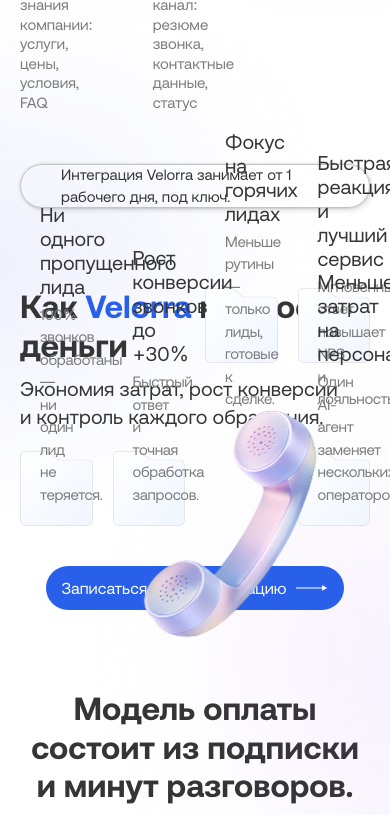
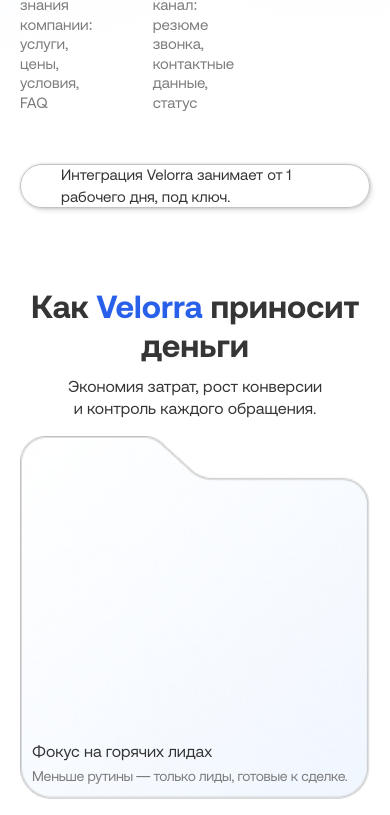
Before and after one commit to GRIZLI-RGB/velorra-landing, a Next.js app: page / in a window 390 px wide. Shown: the part 6740-7555 px from the top of the page. Built offline with nearby package versions, Linux system fonts and the light colour scheme.

Commit message:
Добавлен адаптив для MakesMoney

```diff
--- a/components/landing/makes-money.tsx
+++ b/components/landing/makes-money.tsx
@@ -35,9 +35,9 @@
 	return (
 		<div className="relative">
 			<img src="/images/folder.png" alt="" className="w-full" />
-			<div className="absolute inset-0 flex flex-col justify-end px-5 pb-5">
-				<h3 className="text-[20px] leading-[120%]">{title}</h3>
-				<p className="mt-[5px] text-[15px] text-[#7C7C7C] tracking-[-0.02em]">
+			<div className="absolute inset-0 flex flex-col justify-end px-5 pb-5 max-[985px]:px-4 max-[985px]:pb-4 max-md:px-3 max-md:pb-3">
+				<h3 className="text-[20px] leading-[120%] max-[985px]:text-[18px] max-md:text-[16px]">{title}</h3>
+				<p className="mt-[5px] text-[15px] text-[#7C7C7C] tracking-[-0.02em] max-md:text-[14px]">
 					{description}
 				</p>
 			</div>
@@ -52,24 +52,24 @@
 				src="/images/decor/left-bottom-make-money.png"
 				alt=""
 				aria-hidden="true"
-				className="pointer-events-none absolute bottom-0 left-[calc(50%-50vw)] select-none"
+				className="pointer-events-none absolute bottom-0 left-[calc(50%-50vw)] select-none max-[985px]:hidden"
 			/>
 			<img
 				src="/images/decor/right-top-make-money.png"
 				alt=""
 				aria-hidden="true"
-				className="pointer-events-none absolute top-0 right-[calc(50%-50vw)] select-none"
+				className="pointer-events-none absolute top-0 right-[calc(50%-50vw)] select-none max-[985px]:hidden"
 			/>
 
 			<div className="default-container relative z-10">
-				<div className="relative grid grid-cols-4 gap-5">
-					<div className="col-span-2 flex flex-col justify-center w-[390px]">
-						<Title align="left">
+				<div className="relative grid grid-cols-4 gap-5 max-[985px]:grid-cols-2 max-[985px]:gap-4 max-md:grid-cols-1">
+					<div className="col-span-2 flex flex-col justify-center w-[390px] max-[985px]:w-full max-md:col-span-1 max-md:text-center">
+						<Title align="left" className="max-md:text-center">
 							Как{" "}
 							<span className="text-(--color-blue)">Velorra</span>{" "}
 							приносит деньги
 						</Title>
-						<p className="mt-2.5 text-[20px] leading-[140%]">
+						<p className="mt-2.5 text-[20px] leading-[140%] max-[985px]:text-[18px] max-md:text-[16px]">
 							Экономия затрат, рост конверсии
 							<br />и контроль каждого обращения.
 						</p>
@@ -79,17 +79,17 @@
 
 					<FolderCard {...BENEFITS[2]} />
 					<FolderCard {...BENEFITS[3]} />
-					<div />
+					<div className="max-[985px]:hidden" />
 					<FolderCard {...BENEFITS[4]} />
 
 					<img
 						src="/images/makes-money-phone.png"
 						alt=""
-						className="absolute left-[62%] top-[40%] z-20 w-[306px] -translate-x-1/2 pointer-events-none"
+						className="absolute left-[62%] top-[40%] z-20 w-[306px] -translate-x-1/2 pointer-events-none max-[985px]:hidden"
 					/>
 				</div>
 
-				<div className="flex-middle mt-10">
+				<div className="flex-middle mt-10 max-[985px]:mt-8 max-md:mt-6">
 					<Button text="Записаться на демонстрацию" />
 				</div>
 			</div>
```
